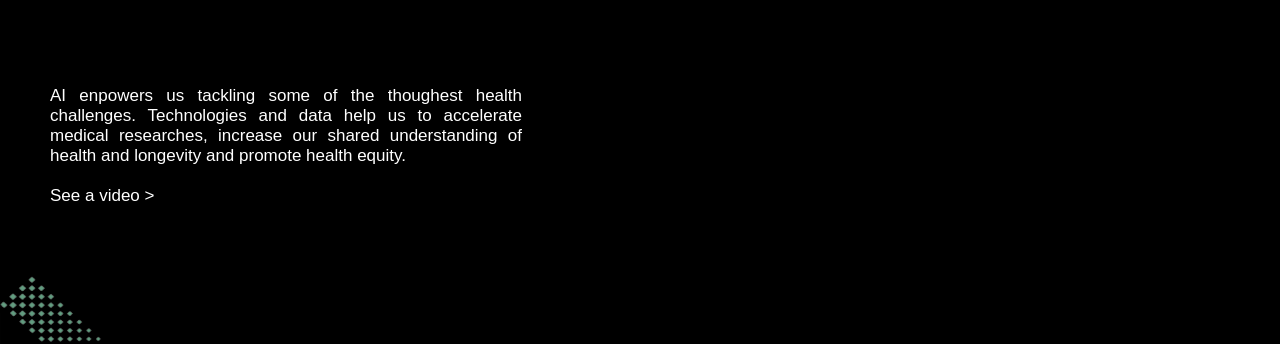
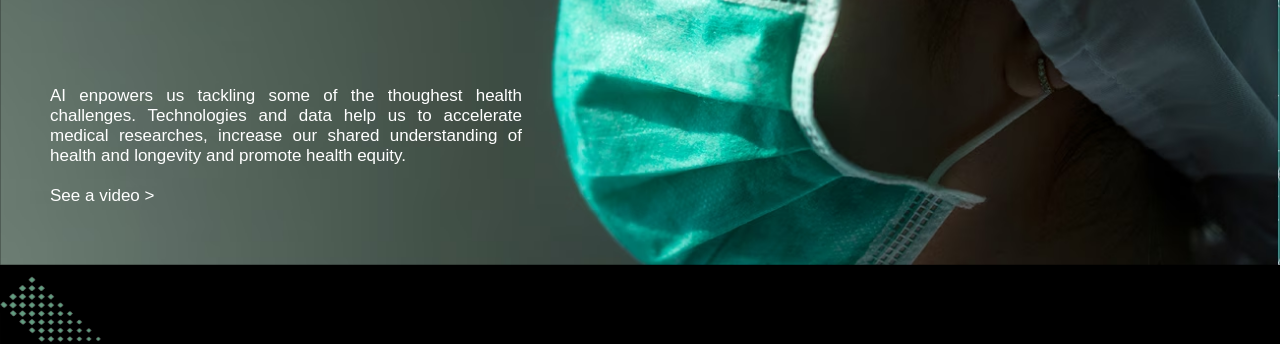
Before and after one commit to gooodyijia/7960-AI-for-social-good, a plain HTML site: page health.html in a window 1280 px wide. Shown: the part 325-669 px from the top of the page. Drawn offline with Linux system fonts and the light colour scheme; the site is published under a folder, as on GitHub Pages, so addresses that start at the root find nothing.

Commit message:
Update health.css

```diff
--- a/health.css
+++ b/health.css
@@ -4,7 +4,7 @@ body {
 }
 
 .upper {
-    background-image: url(/image/health-upper-back.png);
+    background-image: url(image/health-upper-back.png);
     background-repeat:no-repeat;
     background-size:100%;
     padding:10px;
```
